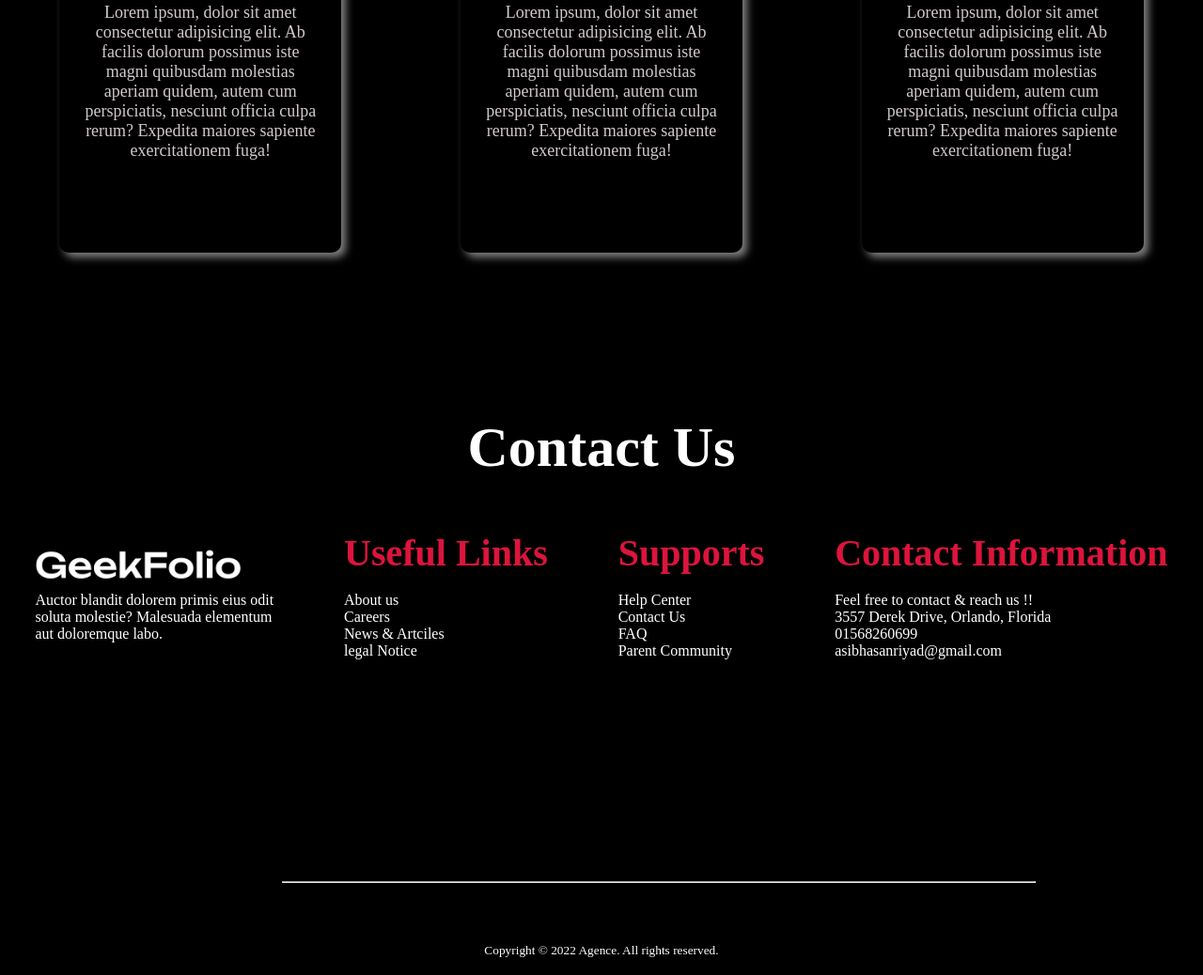
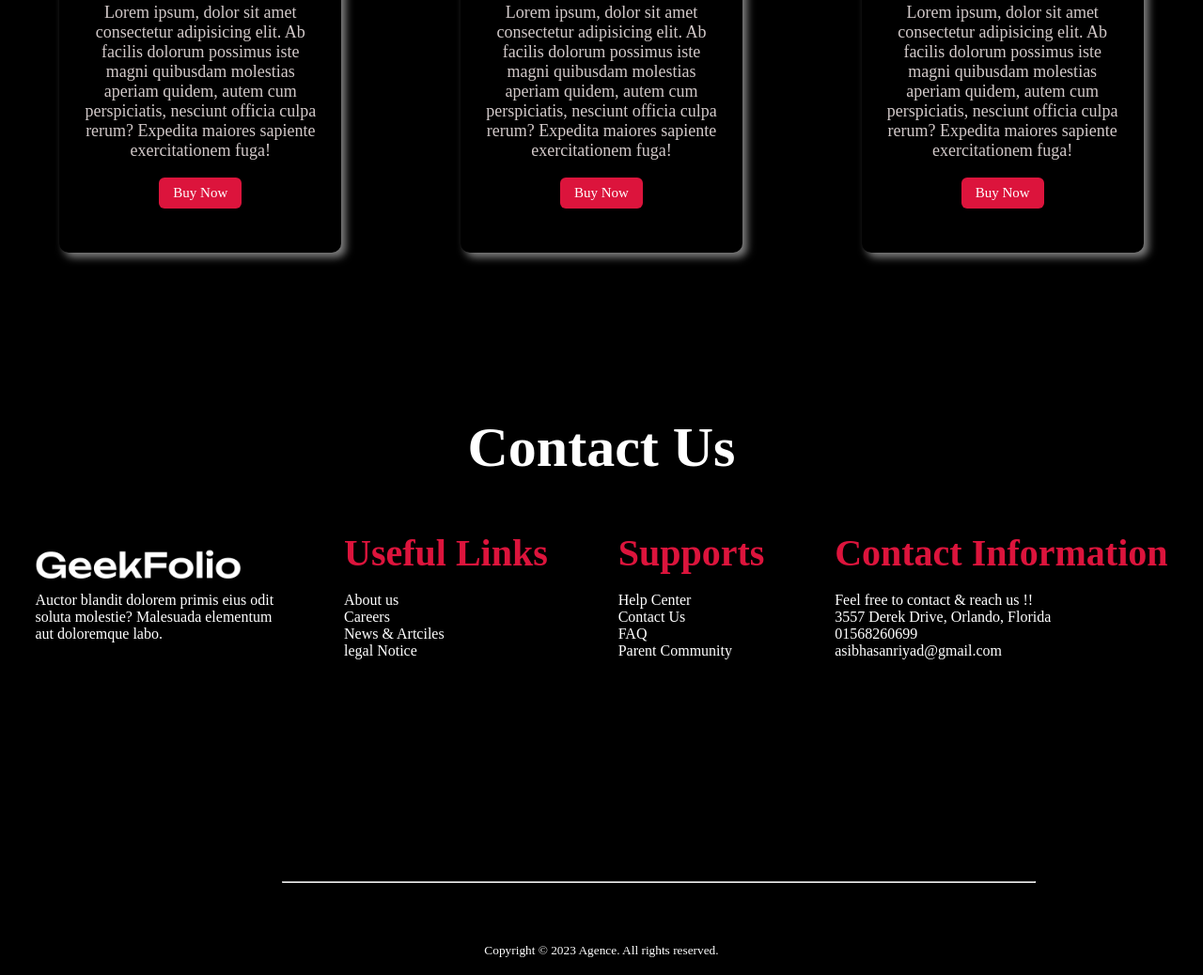
Before and after one commit to AsibHasanRiyad/geekfollio, a plain HTML site: page index.html in a window 1280 px wide. Shown: the part 2017-3055 px from the top of the page at 94% size. Drawn offline with Linux system fonts and the light colour scheme.

Commit message:
add year

```diff
--- a/index.html
+++ b/index.html
@@ -79,6 +79,8 @@
                     <p style="color: rgb(210, 201, 201); font-size: 18px;">
                         Lorem ipsum, dolor sit amet consectetur adipisicing elit. Ab facilis dolorum possimus iste magni quibusdam molestias aperiam quidem, autem cum perspiciatis, nesciunt officia culpa rerum? Expedita maiores sapiente exercitationem fuga!
                     </p>
+                    <br>
+                    <button class="btn">Buy Now</button>
                 </div>
                 <div class="box">
                     <img class="box-icon" src="icon/1.png" alt=""> <br>
@@ -86,6 +88,8 @@
                     <p style="color: rgb(210, 201, 201); font-size: 18px;">
                         Lorem ipsum, dolor sit amet consectetur adipisicing elit. Ab facilis dolorum possimus iste magni quibusdam molestias aperiam quidem, autem cum perspiciatis, nesciunt officia culpa rerum? Expedita maiores sapiente exercitationem fuga!
                     </p>
+                    <br>
+                    <button class="btn">Buy Now</button>
                 </div>
                 <div class="box">
                     <img class="box-icon" src="icon/2.png" alt=""> <br>
@@ -93,6 +97,8 @@
                     <p style="color: rgb(210, 201, 201); font-size: 18px;">
                         Lorem ipsum, dolor sit amet consectetur adipisicing elit. Ab facilis dolorum possimus iste magni quibusdam molestias aperiam quidem, autem cum perspiciatis, nesciunt officia culpa rerum? Expedita maiores sapiente exercitationem fuga!
                     </p>
+                    <br>
+                    <button class="btn">Buy Now</button>
                 </div>
 
             </div>
@@ -157,7 +163,7 @@
         </div>
 
         <div class="copy">
-            <small style="color: white;">Copyright © 2022 Agence. All rights reserved.</small>
+            <small style="color: white;">Copyright © 2023 Agence. All rights reserved.</small>
             <br>
             <br>
         </div>
--- a/style.css
+++ b/style.css
@@ -25,6 +25,7 @@
 }
 .item:hover{
     color: crimson;
+    cursor: pointer;
 }
 .banner-section{
     height: 100vh;
@@ -55,7 +56,7 @@
     font-size: 15px;
 }
 .btn:hover{
-    background-color: rgb(196, 31, 64);
+    background-color: rgb(83, 77, 78);
     cursor: pointer;
 }
 .headline-2{
```
